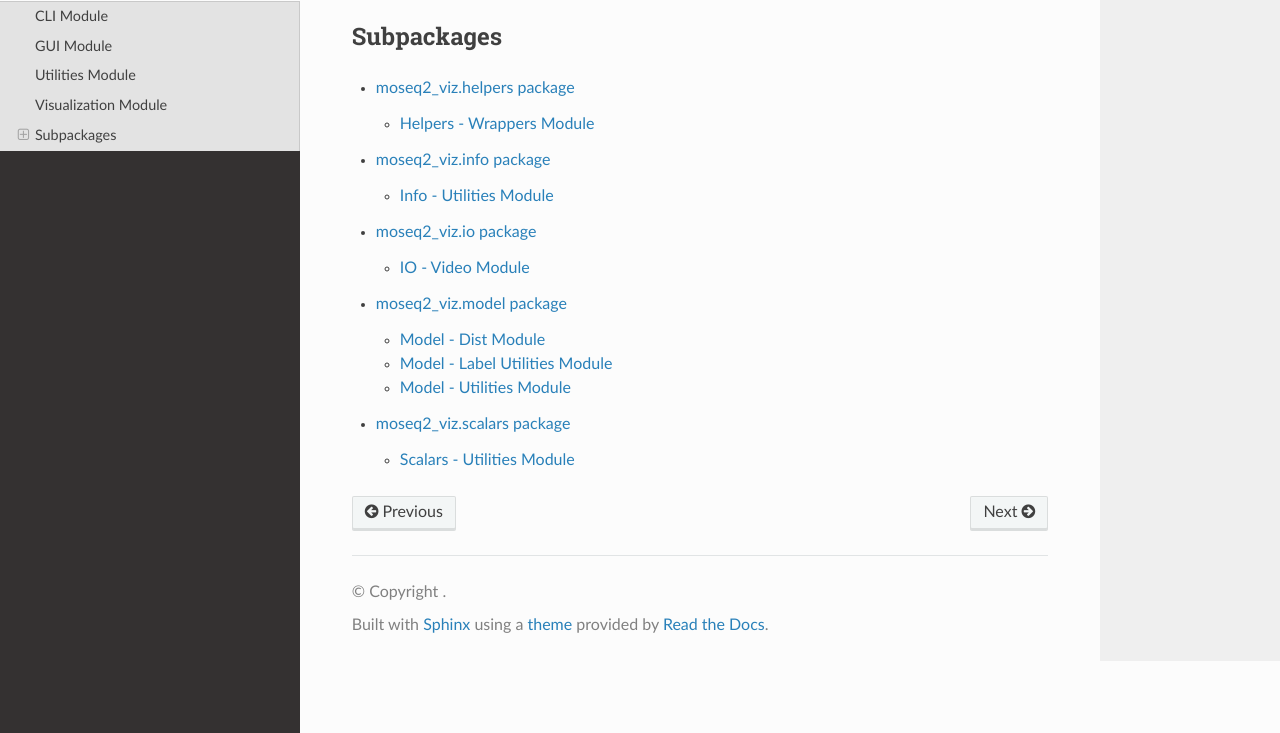
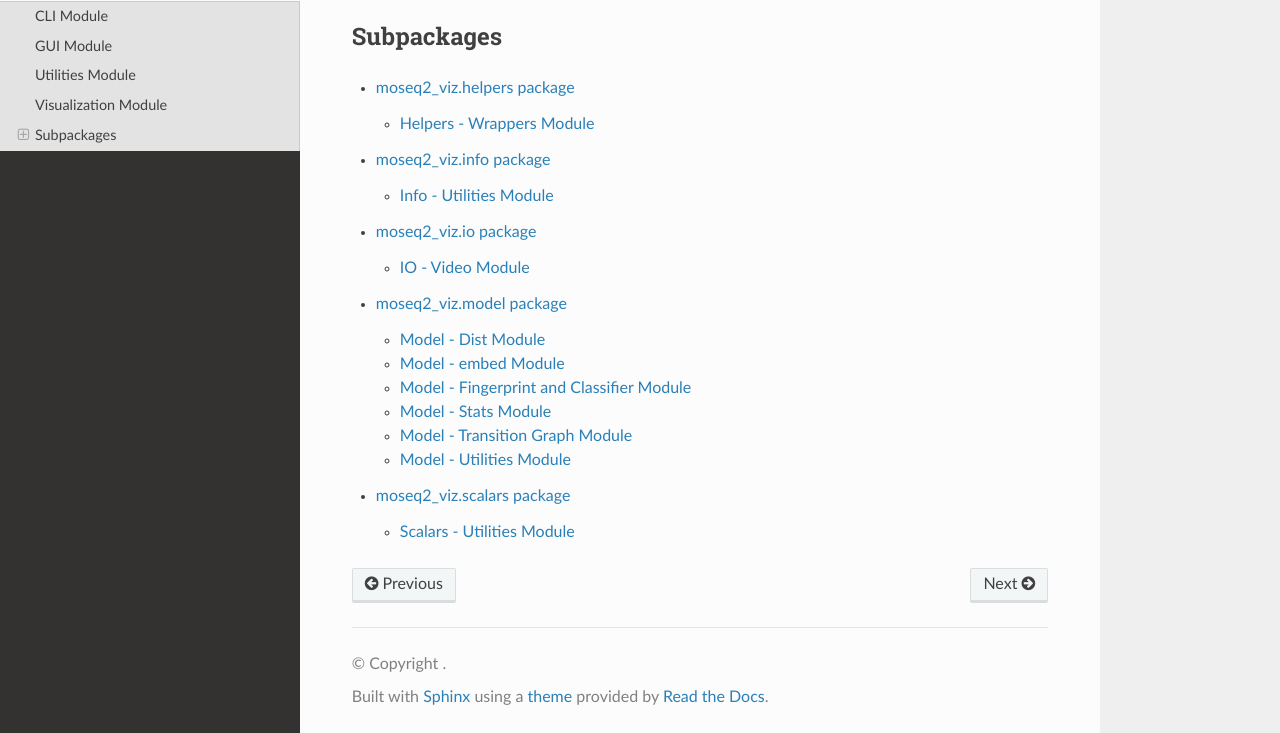
Before and after one commit to sneakers-the-rat/moseq2-viz, a Sphinx documentation site: the page built from docs/modules.rst, in a window 1280 px wide and 900 px high, scrolled down 693 px, cut to the strip 167-900 px from the top of the window. Built offline with Sphinx 7.4.7 and the Read the Docs theme 2.0.0, drawn with Linux system fonts in a browser that asks for light colours.

Commit message:
chore: misc for docs

```diff
--- a/docs/index.rst
+++ b/docs/index.rst
@@ -7,7 +7,7 @@ Welcome to moseq2-viz's documentation!
 ======================================
 
 .. toctree::
-   :maxdepth: 2
+   :maxdepth: 3
    :caption: Contents:
 
    modules
--- a/docs/moseq2_viz.model.rst
+++ b/docs/moseq2_viz.model.rst
@@ -9,10 +9,34 @@ Model - Dist Module
    :undoc-members:
    :show-inheritance:
 
-Model - Label Utilities Module
-------------------------------------
+Model - embed Module
+-----------------------------
 
-.. automodule:: moseq2_viz.model.label_util
+.. automodule:: moseq2_viz.model.embed
+   :members:
+   :undoc-members:
+   :show-inheritance:
+
+Model - Fingerprint and Classifier Module
+-----------------------------
+
+.. automodule:: moseq2_viz.model.fingerprint_classifier
+   :members:
+   :undoc-members:
+   :show-inheritance:
+
+Model - Stats Module
+-----------------------------
+
+.. automodule:: moseq2_viz.model.stat
+   :members:
+   :undoc-members:
+   :show-inheritance:
+
+Model - Transition Graph Module
+-----------------------------
+
+.. automodule:: moseq2_viz.model.trans_graph
    :members:
    :undoc-members:
    :show-inheritance:
```
Also changed, not shown: 4 other files.
